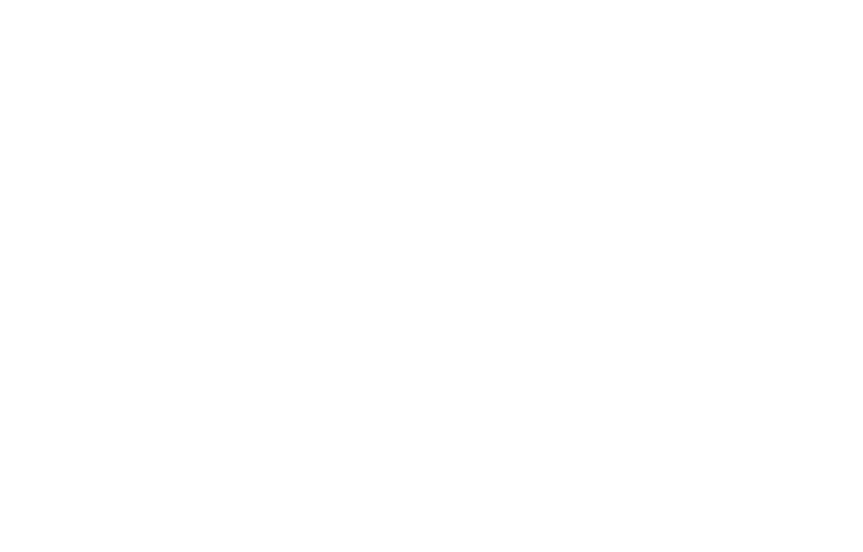
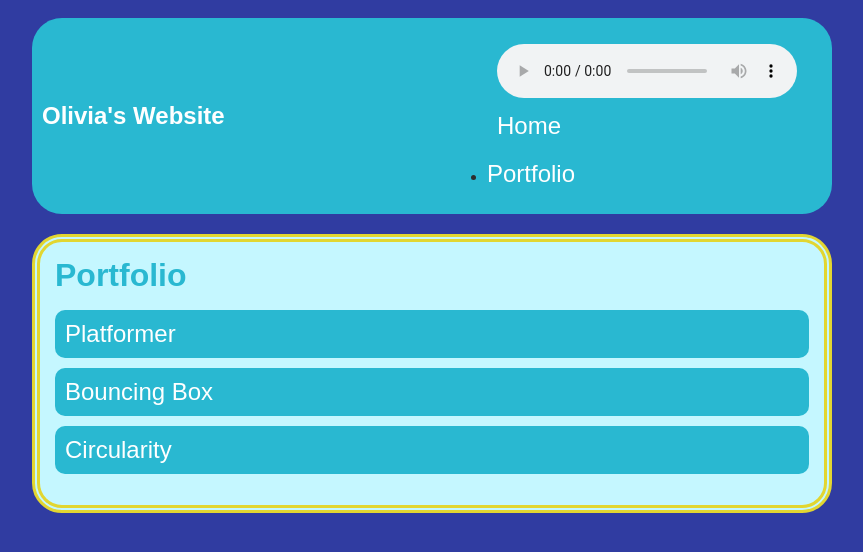
Before and after one commit to OliStew/OliStew.github.io, a plain HTML site: page portfolio.html in a window 1280 px wide. Shown: the whole page, without its empty margins (208-1071 px from the left). Drawn offline with Linux system fonts and the light colour scheme.

Commit message:
add portfolio.html file

```diff
--- a/portfolio.html
+++ b/portfolio.html
@@ -0,0 +1,47 @@
+<!DOCTYPE html>
+<html>
+    <head>
+        <title>Site</title>
+        <link rel="stylesheet" href="style.css"></link>
+        <meta name="viewport" content="width=device-width, initial-scale=1.0">
+<style>
+body {
+  background-color: rgb(48, 60, 161);
+}
+
+@media only screen and (max-width: 600px) {
+  body {
+    background-color: rgb(48, 60, 161);
+  }
+}
+</style>
+    </html>
+        <body>
+            <div id="all-contents">
+                <nav>
+                    <h1>Olivia's Website</h1>
+                    <ul id="nav-ul">
+                        <audio class="CSound" controls autoplay loop>
+                            <source src="https://ia600504.us.archive.org/14/items/untitled-project-v-1-1_202310/Untitled_Project_V1%20%281%29.mp3"/>
+                            </audio>
+                        <li class="nav-li2">
+                            <a class ="nav-a" href="index.html">Home</a>
+                        </li>
+                        <li>
+                            <a class="nav-a" href="portfolio.html">Portfolio</a>
+                        </li>
+                    </ul>
+                </nav>
+                <main>
+                    <div class= "content">
+                        <h1>Portfolio</h1>
+                        <ul id="portfolio">
+                            <li><a href="projects/platformer/">Platformer</a></li>
+                            <li><a href="projects/bouncing-box/">Bouncing Box </a></li>
+                            <li><a href="projects/circularity/">Circularity</a></li>
+                        </ul>
+                    </div>
+                </main>
+            </div>
+        </body>
+</html>
--- a/style.css
+++ b/style.css
@@ -35,7 +35,7 @@ h1 {
 }
 .nav-li {
     display: inline-block;
-    padding: 0 10px;
+    padding: 10px;
 }
 a {
     text-decoration: none;
@@ -68,10 +68,42 @@ main {
 
 /* portfolio styles */
 #interests {
-    border: 8px rgb(226, 214, 49) dashed;
+    border: 8px rgba(0, 0, 0, 0) dashed;
     padding: 8px;
     border-radius: 30px;
+}
+.nav-li2 {
+    display: inline-block;
+    margin: 5 auto;
+   margin-bottom: 10px;
+    display: flex;
+    padding: 10px;
+    border-radius: 10px;
 }
 h2, h3 {
     margin: 0px;
 }
+.content h1 {
+    color: rgb(41, 184, 209);
+}
+
+#portfolio {
+    list-style-type: none;
+    padding-left: 0;
+}
+
+#portfolio li {
+    background: rgb(41, 184, 209);
+    padding: 10px;
+    border-radius: 10px;
+    margin-bottom: 10px;
+}
+
+#portfolio li:hover {
+    background: #052a87a7;
+}
+
+#portfolio a {
+    text-decoration: none;
+    color: #ffffff;
+}
```
Also changed, not shown: index.html (+11 -1 lines).
